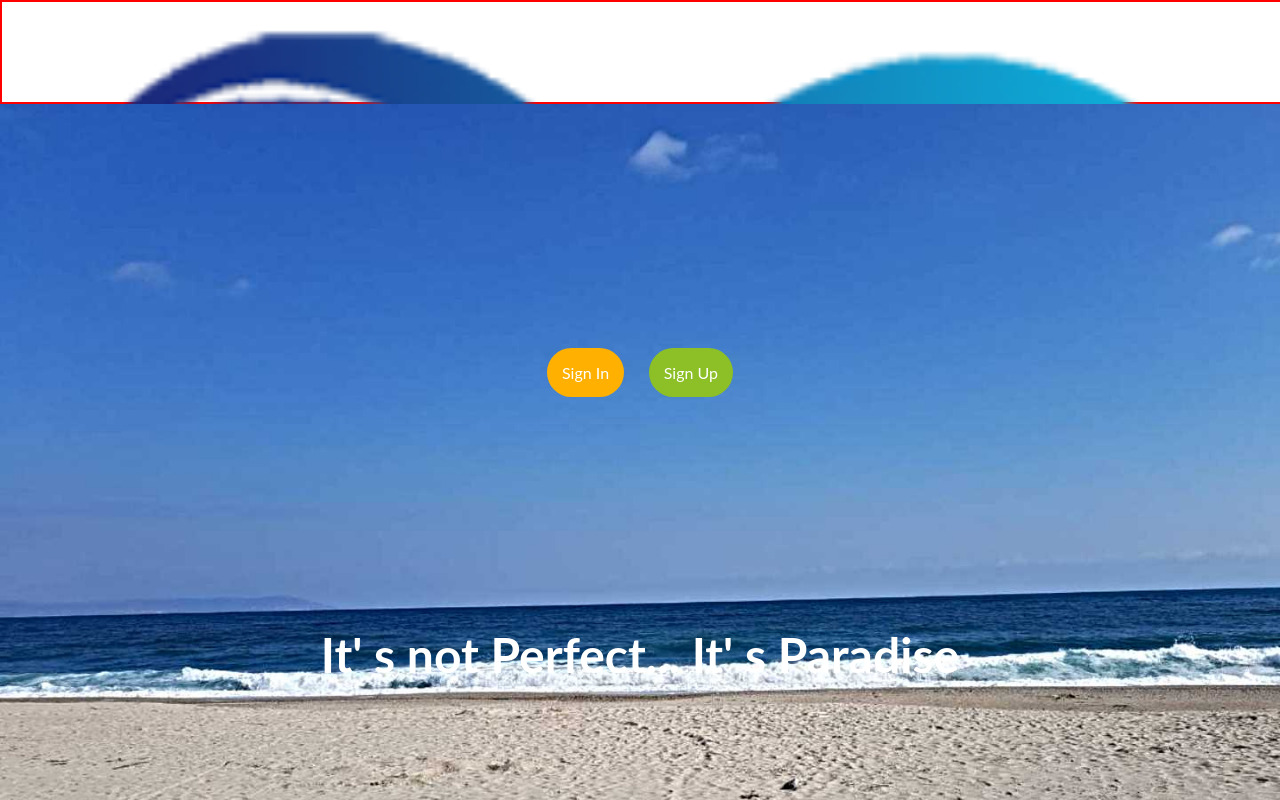
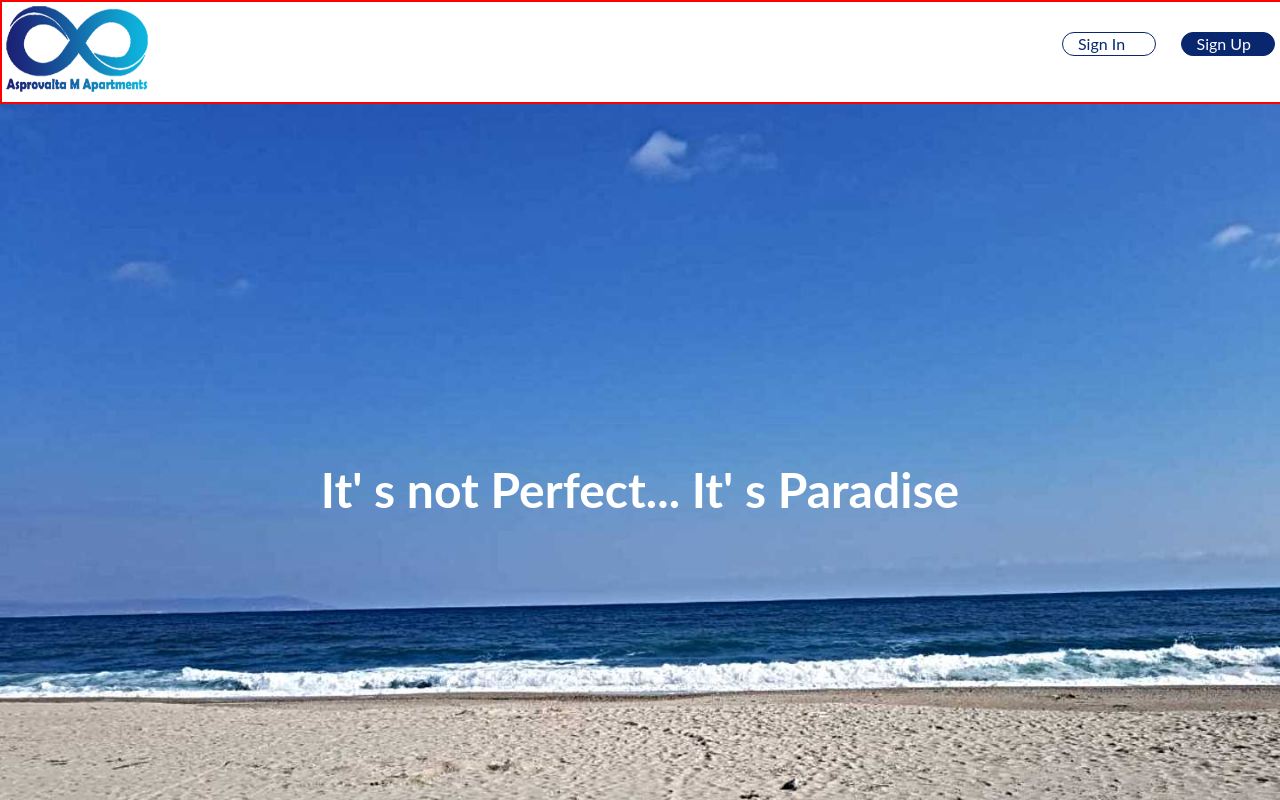
Before and after one commit to jugosack/asprovalta_m_apartments_client, a React (Create React App) app: page / in a window 1280 px wide. Built offline with nearby package versions, Linux system fonts and the light colour scheme.

Commit message:
Add changes for buttons

```diff
--- a/src/components/Body.js
+++ b/src/components/Body.js
@@ -6,19 +6,20 @@ import logo from '../images/logo.png'; // Import your image
 const Body = () => (
   <>
     <div className="section-1">
-      <img src={logo} alt="logo.png" />
+      <img className="logoA" src={logo} alt="logo.png" />
+      <div className="header-book-btn-space">
+        <div className="header-book-btn">
+          <Link to="/signin" className="link-sign">Sign In</Link>
+        </div>
+        <span className="space">&nbsp;&nbsp;&nbsp;&nbsp;&nbsp;&nbsp;</span>
+        <div className="header-book-btn-signup">
+          <Link to="/signup" className="link-signup">Sign Up</Link>
+        </div>
+      </div>
     </div>
     <header className="header">
       <span className="header-title">It&apos; s not Perfect... It&apos; s Paradise </span>
-      <div className="header-book-btn-space">
-        <span className="header-book-btn">
-          <Link to="/signin" className="link-sign">Sign In</Link>
-        </span>
-        <span className="space">&nbsp;&nbsp;&nbsp;&nbsp;&nbsp;&nbsp;</span>
-        <span className="header-book-btn-signup">
-          <Link to="/signup" className="link-sign">Sign Up</Link>
-        </span>
-      </div>
+
     </header>
 
   </>
--- a/src/styles/style.css
+++ b/src/styles/style.css
@@ -4,25 +4,19 @@ body {
     font-family: 'Lato', sans-serif;
   }
 
-  .header-book-btn-space {
-    margin-top: -350px;
+ .header-book-btn-space {
+      /* margin-top: 30px; */
+    /* margin-bottom: 30px; */
+    /* padding-top: 15px; */
+    /* border: 1px solid green; */
+    /* height: 100%; */
+    width: 220px;
+    margin-left: auto;
+    display: flex;
+    flex-direction:row;
   }
 
-  .sidebar {
-    position: fixed;
-    top: 0;
-    width: 170px;
-    height: 100vh;
-    transition: left 0.3s ease-in-out;
-    border-right: rgba(212, 211, 211, 0.6) 2px solid;
-    background-color: whitesmoke;
-    padding: 10px;
-  }
 
-  .logo {
-    width: 150px;
-    height: 150px;
-  }
 
   .header {
     background-image: url(../images/Naslovna.jpg);
@@ -47,81 +41,54 @@ body {
   }
 
   .header-book-btn {
-    background-color: rgb(255, 176, 0);
-    border-radius: 25px;
-    padding: 15px;
-    color: #fff;
-    width: 100px;
+    background-color: #fff;
+    border-radius: 15px;
+    border: 1px solid rgb(8, 39, 111);
+    padding: 1px 7px 1px 15px;
+    /* color: red; */
+    width: 70px;
+    /* margin-top: 50px !important; */
     cursor: pointer;
+    margin-top: 30px;
+    cursor: pointer;
+    height: 20px;
   }
 
   .header-book-btn-signup {
     color: white;
-    border-radius: 25px;
-    padding: 15px;
-    background-color: rgb(140, 192, 38);
-    width: 100px;
+    border-radius: 15px;
+    border: 1px solid rgb(8, 39, 111);
+    padding: 1px 7px 1px 15px;
+    background-color: rgb(8, 39, 111);
+    width: 70px;
     cursor: pointer;
-  }
+    margin-top: 30px;
+    cursor: pointer;
+    height: 20px;
+}
+
+
 
   .header-book-btn:hover,
   .header-book-btn-signup:hover {
     padding: 20px;
   }
   .section-1 {
-    width: 100%; /* Set the width to 300 pixels */
-    height: 100px; /* Set the height to 100 pixels */
-    border: 2px solid red; /* Add a red border with a thickness of 2 pixels */
-    display: flex;
-    flex-direction: column;
-    /* You can also add other styles, like background color or padding, as needed */
+
+      width: 100%;
+      height: 100px;
+      border: 2px solid red;
+      display: flex;
+      flex-direction: row;
+  }
+
+  .logoA{
+    width:150px;
   }
 
 
-  .sidebar-list {
-    list-style: none;
-    padding: 0;
-    margin: 0;
-    margin-bottom: 20px;
-    display: flex;
-    flex-direction: column;
-    gap: 10px;
-  }
-
-  /* .sidebar-item {
-    margin-bottom: 5px;
-    padding: 15px;
-    font-size: 15px;
-    font-weight: 600;
-    color: black;
-    text-decoration: none;
-  }
-
-  .sidebar-item button {
-    font-size: 15px;
-    font-weight: 600;
-    color: black;
-    padding-left: 0;
-  }
-   */
-  .link {
-    text-decoration: none;
-    color: black;
-  }
-
-  .sidebar-item:hover {
-    background-color: #97bf0f;
-    cursor: pointer;
-    color: #fff;
-    font-weight: bold;
-  }
-
-  .sign-out-side {
-    padding-left: 15px;
-  }
-
   @media only screen and (max-width: 600px) {
-    .sidebar {
+    /* .sidebar {
       position: relative;
       width: 100vw;
       height: 27rem;
@@ -129,25 +96,29 @@ body {
 
     .sidebar-list {
       text-align: center;
-    }
+    } */
 
-    .logo {
+    /* .logo {
       justify-self: center;
-    }
+    } */
 
     .sign-out-side {
       display: none;
     }
 
-    .sidebar-header-icon {
+    /* .sidebar-header-icon {
       display: flex;
       justify-content: center;
-    }
+    } */
   }
 
   .link-sign {
     text-decoration: none;
-    color: white;
+    color:rgb(8, 39, 111);
+  }
+  .link-signup {
+    text-decoration: none;
+    color:white;
   }
 
   @media (max-width: 768px) {
```
